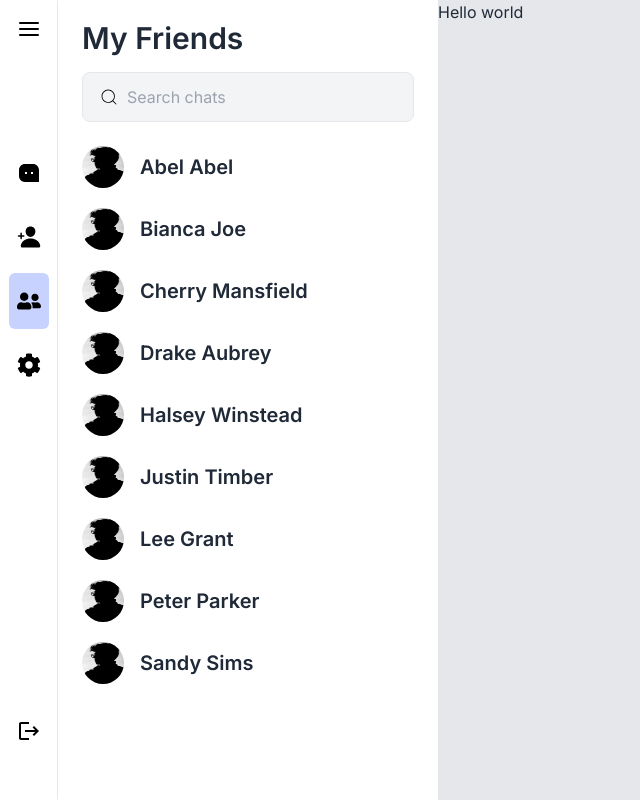
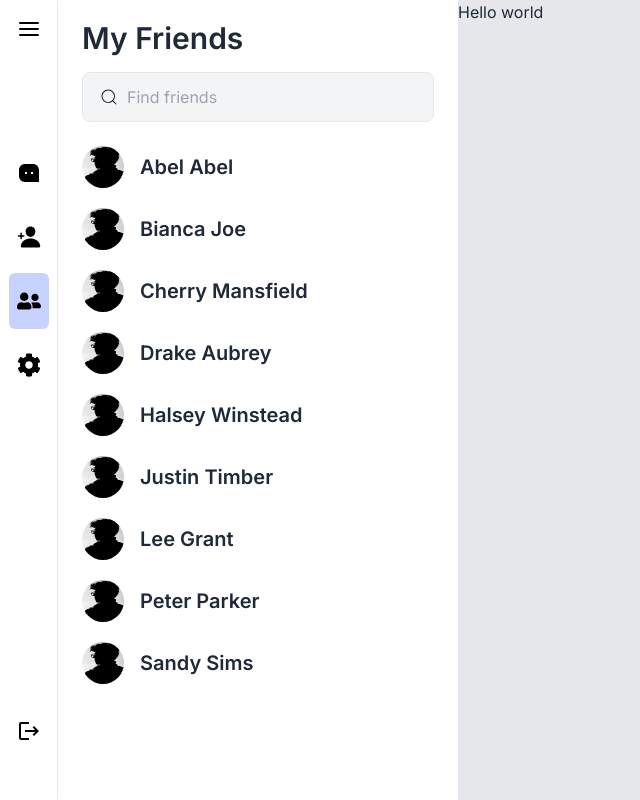
Before and after one commit to edwinochieng/chatterbox, a Next.js app: page /friends in a window 1280 px wide. Shown: the whole page, without its empty margins (0-640 px from the left). Built offline with nearby package versions, Linux system fonts and the light colour scheme.

Commit message:
refactor code

```diff
--- a/src/app/(dashboard)/friends/page.tsx
+++ b/src/app/(dashboard)/friends/page.tsx
@@ -1,12 +1,11 @@
 import FriendsList from "@/components/FriendsList";
-import MainNavbar from "@/components/MainNavbar";
 import React from "react";
 
 export default function MyFriendsPage() {
   return (
     <div>
       <div className="flex flex-row ">
-        <div className="w-full lg:max-w-[300px] xl:max-w-[380px]">
+        <div className="w-full lg:max-w-[300px] xl:max-w-[400px]">
           <FriendsList />
         </div>
 
--- a/src/components/FriendsList.tsx
+++ b/src/components/FriendsList.tsx
@@ -33,7 +33,7 @@ export default function FriendsList() {
             </div>
             <input
               type="text"
-              placeholder="Search chats"
+              placeholder="Find friends"
               value={searchTerm}
               onChange={(e) => setSearchTerm(e.target.value)}
               className="flex-1 ml-2 py-2 border-none outline-none bg-transparent"
```
